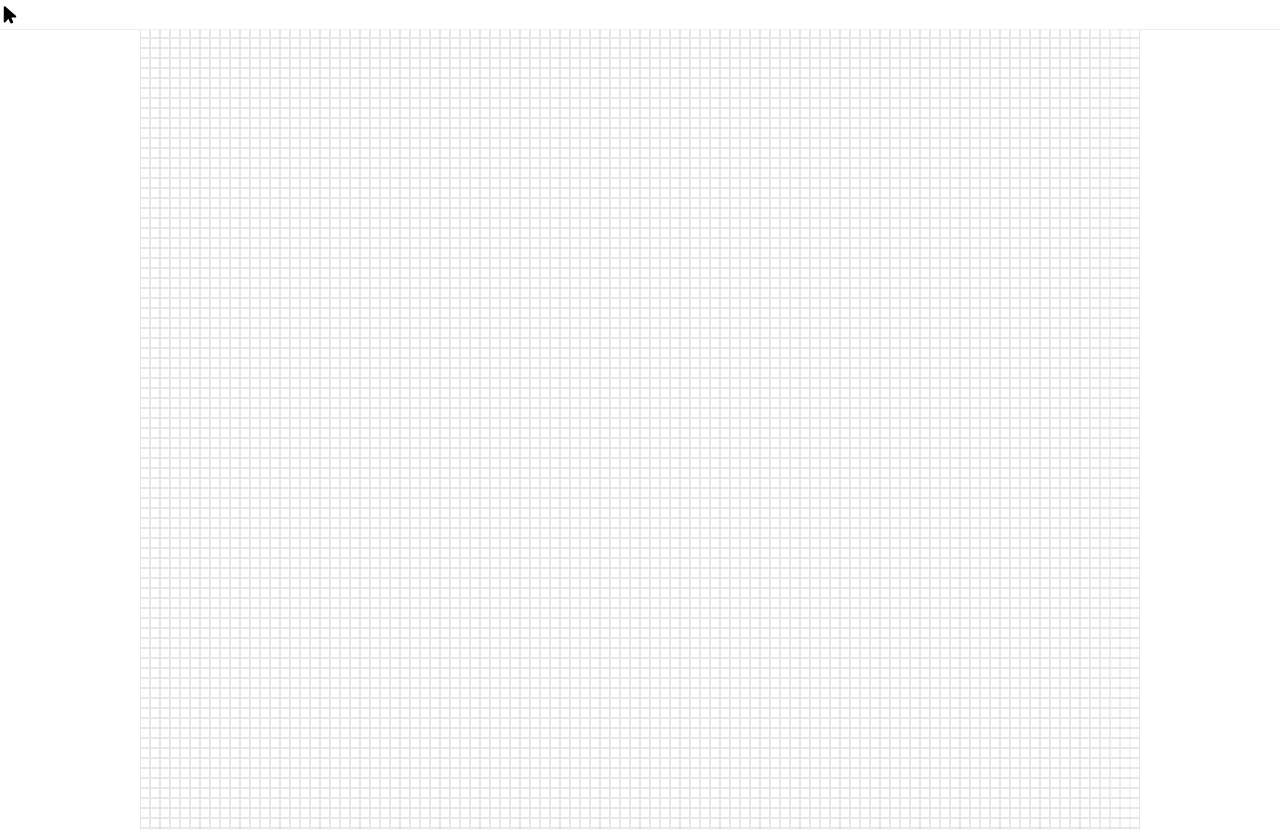
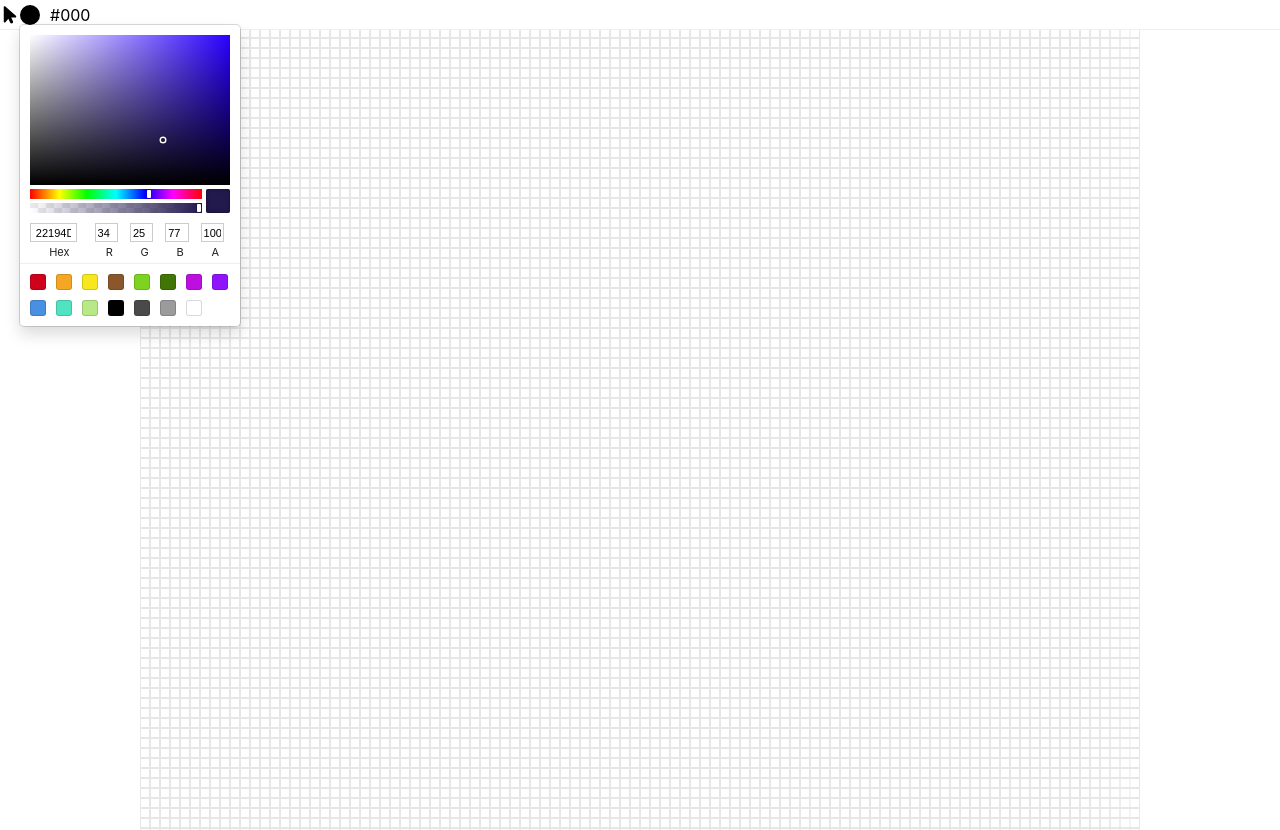
Before and after one commit to ksheyon123/project__noname, a React app: page /nft in a window 1280 px wide. Shown: the top 830 px of the page. Built offline with nearby package versions, Linux system fonts and the light colour scheme.

Commit message:
Update Palette

```diff
--- a/package.json
+++ b/package.json
@@ -12,6 +12,7 @@
     "@types/jest": "^27.5.2",
     "@types/node": "^16.11.41",
     "@types/react": "^18.0.14",
+    "@types/react-color": "^3.0.6",
     "@types/react-dom": "^18.0.5",
     "@types/react-router-dom": "^5.3.3",
     "@types/styled-components": "^5.1.25",
@@ -53,6 +54,7 @@
     "prompts": "^2.4.2",
     "react": "^18.2.0",
     "react-app-polyfill": "^3.0.0",
+    "react-color": "^2.19.3",
     "react-dev-utils": "^12.0.1",
     "react-dom": "^18.2.0",
     "react-draggable": "^4.4.5",
--- a/src/components/Common/Palette.tsx
+++ b/src/components/Common/Palette.tsx
@@ -1,33 +1,68 @@
 import React, { useState } from "react";
 import styled from "styled-components";
+import { useSetRecoilState } from "recoil";
+import { SketchPicker } from "react-color";
+import { rgbColorState } from "src/states/atom";
 
+const StyledPalette = styled.div<{ color: string; }>`
+  position : relative;
+  & > div.color {
+    position: relative;
+    display: flex;
+    align-items : center;
+    & > div.selected-color {
+      width : 20px;
+      height : 20px;
+      border-radius: 50%;
+      background-color: ${props => props.color};
+      margin-right : 10px;
+    }
+    & > div.selected-color-hex {
 
-
-const StyledPalette = styled.div`
-
+    }
+  }
+  & > div.palette {
+    position : absolute;
+  }
 `;
 
 const Palette: React.FC = () => {
+  const setRgbColor = useSetRecoilState(rgbColorState);
   const [toggle, setToggle] = useState<boolean>(false);
-  const [value, setValue] = useState<string>("");
+  const [value, setValue] = useState<any>("#000");
 
-  const r = 255;
-  const g = 255;
-  const b = 255;
-  const colorBook = [r, g, b];
+  const handleChangeComplete = (color: any) => {
+    const {
+      r,
+      g,
+      b
+    } = color.rgb;
+    console.log(color);
+    setValue(color.hex);
+    setRgbColor({
+      r,
+      g,
+      b
+    });
+  };
+
   return (
-    <StyledPalette>
-      <div className="item">
-        { }
+    <StyledPalette color={value}>
+      <div
+        className="color"
+        onClick={() => setToggle(!toggle)}
+      >
+        <div className="selected-color" />
+        <div className="selected-color-hex">
+          {value}
+        </div>
       </div>
-      {
-        toggle && (
-          <div className="item-list">
 
-          </div>
-        )
-      }
-
+      <div className="palette">
+        <SketchPicker
+          onChange={handleChangeComplete}
+        />
+      </div>
     </StyledPalette>
   )
 }
--- a/src/components/index.tsx
+++ b/src/components/index.tsx
@@ -1,3 +1,4 @@
 export { Layout } from "./Common/Layout";
 export { Button } from "./Common/Button/Button";
-export { InputWrapper as Input } from "./Common/Input/InputWrapper"
+export { InputWrapper as Input } from "./Common/Input/InputWrapper";
+export { Palette } from "./Common/Palette";
--- a/src/pages/CreatorPage.tsx
+++ b/src/pages/CreatorPage.tsx
@@ -1,7 +1,10 @@
 import React, { useRef, RefObject, useEffect, useState, useCallback } from "react";
 import styled from "styled-components";
 import Draggable from "react-draggable";
-import { useMountEffect, usePrevious } from "src/hooks/index";
+import { useRecoilValue } from "recoil";
+import { rgbColorState } from "src/states/atom";
+import { useMountEffect } from "src/hooks/index";
+import { Palette } from "src/components/index";
 import ic_arrow from "src/assets/arrow-pointer-solid.svg";
 
 interface IProps {
@@ -20,6 +23,7 @@ const StyledCreatorPage = styled.div`
     width : 100%;
     height : 30px;
     border-bottom : 1px solid #EEE;
+    z-index: 9999;
     & > img {
       width : 20px;
       height  : 20px;
@@ -39,6 +43,7 @@ const StyledCreatorPage = styled.div`
     height : 100vh;
     margin-top : 30px;
     overflow: hidden;
+    z-index: 100;
   }
   .pixel {
     border : 0.5px solid rgba(0, 0, 0, 0.1);
@@ -58,6 +63,9 @@ const CreatorPage: React.FC<IProps> = (props) => {
   const size = 10;
   const divRef = useRef<HTMLDivElement>();
   const canvasRef = useRef<HTMLCanvasElement>();
+
+  const { r, g, b } = useRecoilValue(rgbColorState);
+
   const [isDrag, setDrag] = useState<boolean>(false);
   const [isKeyDown, setIsKeyDown] = useState<boolean>(false);
   const [ratio, setRatio] = useState<number>(1);
@@ -128,13 +136,13 @@ const CreatorPage: React.FC<IProps> = (props) => {
     gridData = {
       ...gridData,
       [idx]: {
-        r: 0,
-        g: 0,
-        b: 0,
+        r: r,
+        g: g,
+        b: b,
         h: 0.01,
       }
     }
-  }, [isDrag, isKeyDown, ratio]);
+  }, [isDrag, isKeyDown, ratio, r, g, b]);
 
   const setColor = useCallback((x: number, y: number) => {
     const { current } = canvasRef;
@@ -142,12 +150,12 @@ const CreatorPage: React.FC<IProps> = (props) => {
       const ctx = current.getContext("2d");
       if (!!ctx) {
         ctx.beginPath();
-        ctx.fillStyle = "rgb(100, 100, 100)";
+        ctx.fillStyle = `rgb(${r}, ${g}, ${b})`;
         ctx.fillRect(x * size, y * size, size, size);
         ctx.closePath();
       }
     }
-  }, [canvasRef]);
+  }, [canvasRef, r, g, b]);
 
   useEffect(() => {
     const { current } = canvasRef;
@@ -191,6 +199,7 @@ const CreatorPage: React.FC<IProps> = (props) => {
           alt="arrow"
         />
         <div>
+          <Palette />
         </div>
       </div>
       <div className="wrap-canvas" >
--- a/src/states/atom.tsx
+++ b/src/states/atom.tsx
@@ -1 +1,10 @@
 import { atom } from "recoil";
+
+export const rgbColorState = atom<any>({
+  key: "rgbColorState",
+  default: {
+    r: 255,
+    g: 255,
+    b: 255
+  }
+})
```
Also changed, not shown: 1 other file (tests, documents, lock files or other folders).
